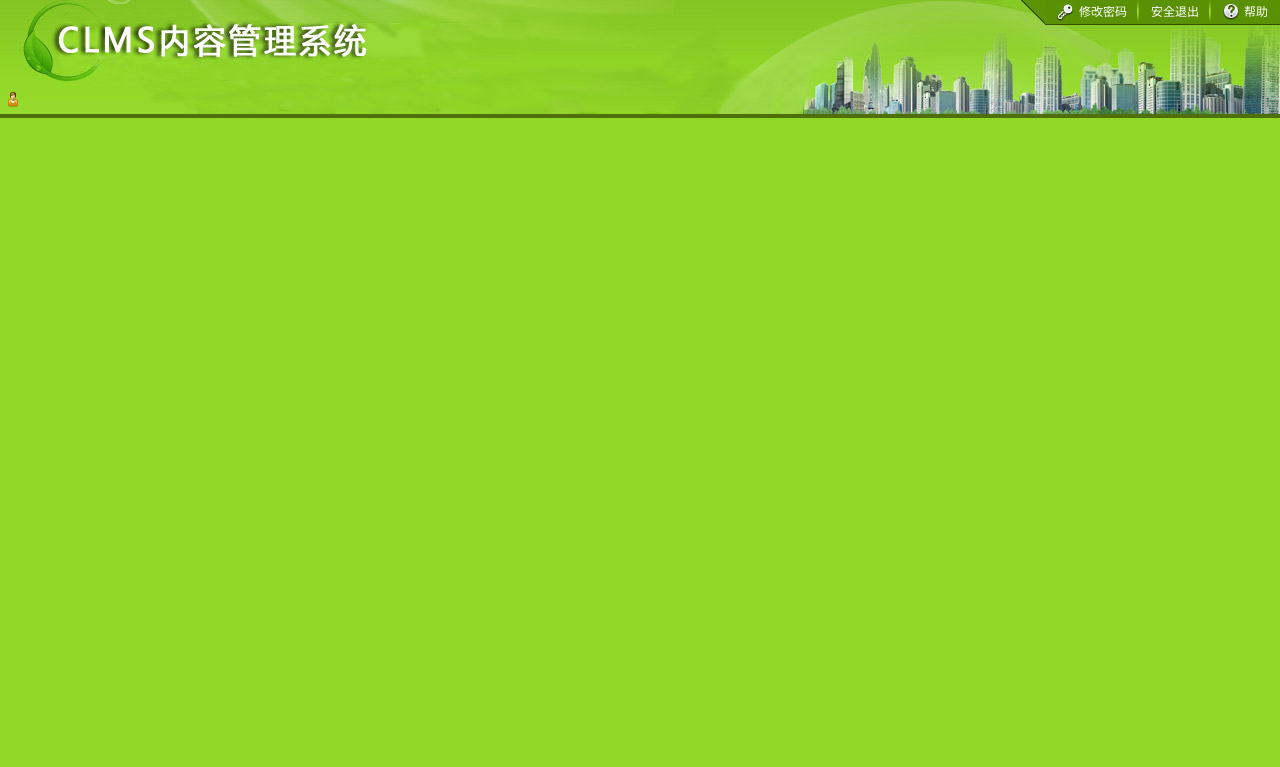
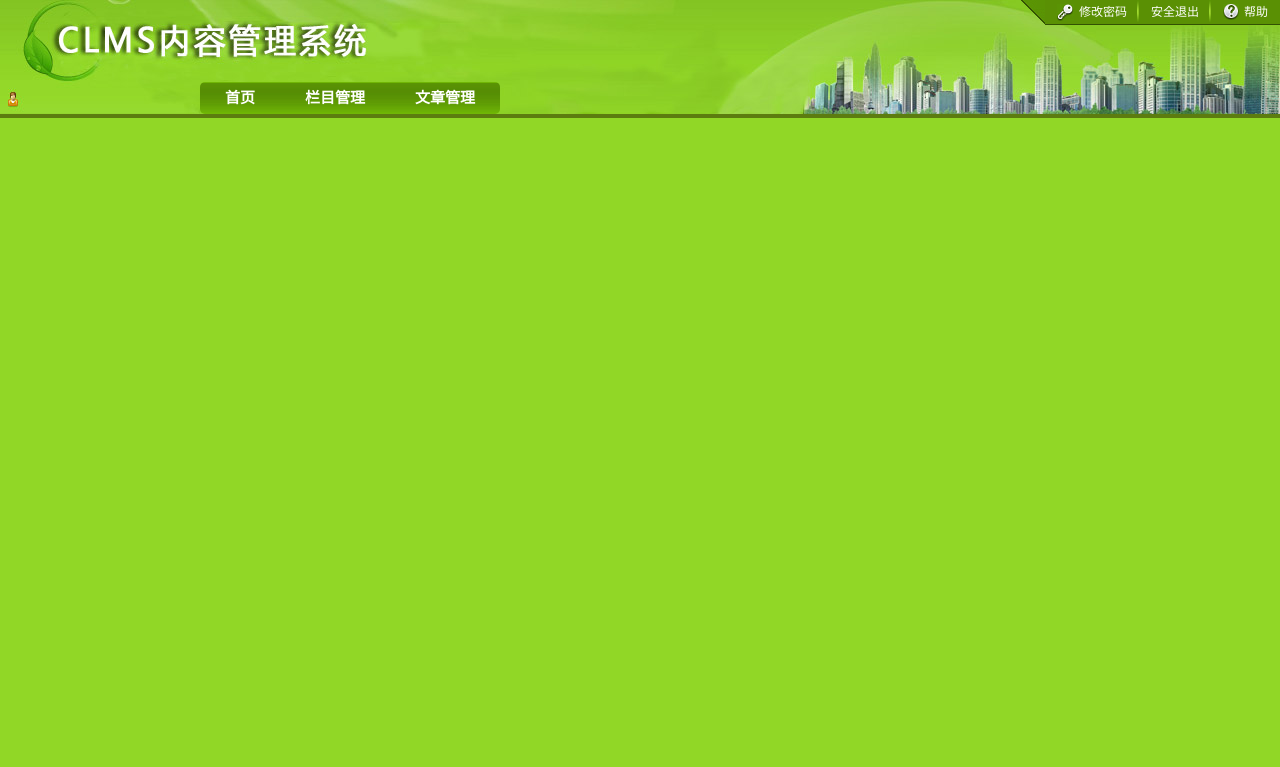
Before and after one commit to clms2/clms, a PHP site: page /cl_admin/index.php in a window 1280 px wide. Shown: the top 767 px of the page. Run offline with PHP 8.4, Linux system fonts and the light colour scheme; the visitor is signed in with stand-in values (Sample User, id 1).

Commit message:
index.php
iframe加载目标页,如果已经加载过就直接显示

```diff
--- a/cl_admin/css/base.css
+++ b/cl_admin/css/base.css
@@ -21,11 +21,17 @@ label{cursor: pointer;}
 body{background: #91d726;}
 
 /*头部*/
-.header{height: 114px;width: 1280px;background: url(../images/headerbg.jpg) no-repeat;margin: 0 auto;border-bottom: 4px solid #4f6f0c;}
+.header{height: 114px;width: 1280px;background: url(../images/headerbg.jpg) no-repeat;margin: 0 auto;border-bottom: 4px solid #5c7c0f;}
 .toolbar{float: right;height: 24px;border-bottom: 1px solid #325103;background: #5a9004;}
 .toolbar li{padding: 0 12px;background: url(../images/tb_li_bg.gif) no-repeat right top;}
 .header i{background: url(../images/toolbar_bg.png) no-repeat;width: 24px;height: 24px;display: block;float: right;}
 .toolbar li.nobg{background: none;}
 .toolbar li img{vertical-align: middle;padding-right: 5px;}
 .toolbar li a{font:12px/24px '宋体';color: #fff;}
-/*.toolbar li a:hover{border-bottom-color: #fff;}*/
+.nav_top{margin-left: 200px;margin-top: 57px;height: 32px;background: url(../images/nt_li_bg.gif) repeat-x;border-radius: 5px;}
+.nav_top li{padding:0 25px;font:bold 15px/32px 'Arial'}
+.nav_top li a{;color: #fff;}
+
+.main{height: 650px;}
+/*左侧*/
+.nav_left{width: 200px;border-right:1px solid #506e0c;}
--- a/cl_admin/index.php
+++ b/cl_admin/index.php
@@ -8,6 +8,7 @@ include_once 'check.php';
 	<meta http-equiv="Content-Type" content="text/html;charset=UTF-8">
 	<title>您好，欢迎登陆</title>
 	<link rel="stylesheet" href="css/base.css" />
+	<script src="js/jq.js"></script>
 </head>
 <body>
 	<div class="header">
@@ -17,10 +18,33 @@ include_once 'check.php';
 			<li class="nobg"><img src="images/icon_help.gif" width="16" height="16" alt="" /><a href="">帮助</a></li>
 		</ul>
 		<i></i>
+		<div class="clear"></div>
+		<ul class="nav_top clear lifl left" id="nav_top">
+			<li class="in"><a href="main_index.php" target="main_index">首页</a></li>
+			<li><a href="main_column.php" target="main_column">栏目管理</a></li>
+			<li><a href="" target="main">文章管理</a></li>
+		</ul>
 	</div>
 
-	<div class="left clear">
+	<div class="main clearfix">
+		<div class="nav_left left">
 
+		</div>
+		<div class="main_con left" id="main_con">
+		</div>
+		<script>
+		$("#nav_top a").click(function() {
+			var ifname = $(this).attr('target');
+			var container = $("#main_con iframe[name="+ifname+"]");
+			if(container.length == 0){
+				$('<iframe src="" frameborder="0" name="'+ifname+'"></iframe>').appendTo("#main_con").siblings().hide();
+			}else{
+				container.show().siblings().hide();
+				return false;
+			}
+		});
+		</script>
 	</div>
+
 </body>
 </html>
--- /dev/null
+++ b/优化.txt
@@ -0,0 +1 @@
+1.退出的时候还是会生成一个session文件
```
Also changed, not shown: cl_admin/main_column.php (added, +10 -0 lines), cl_admin/main_index.php (added, +10 -0 lines), cl_admin/images/nt_li_bg.gif (added).
